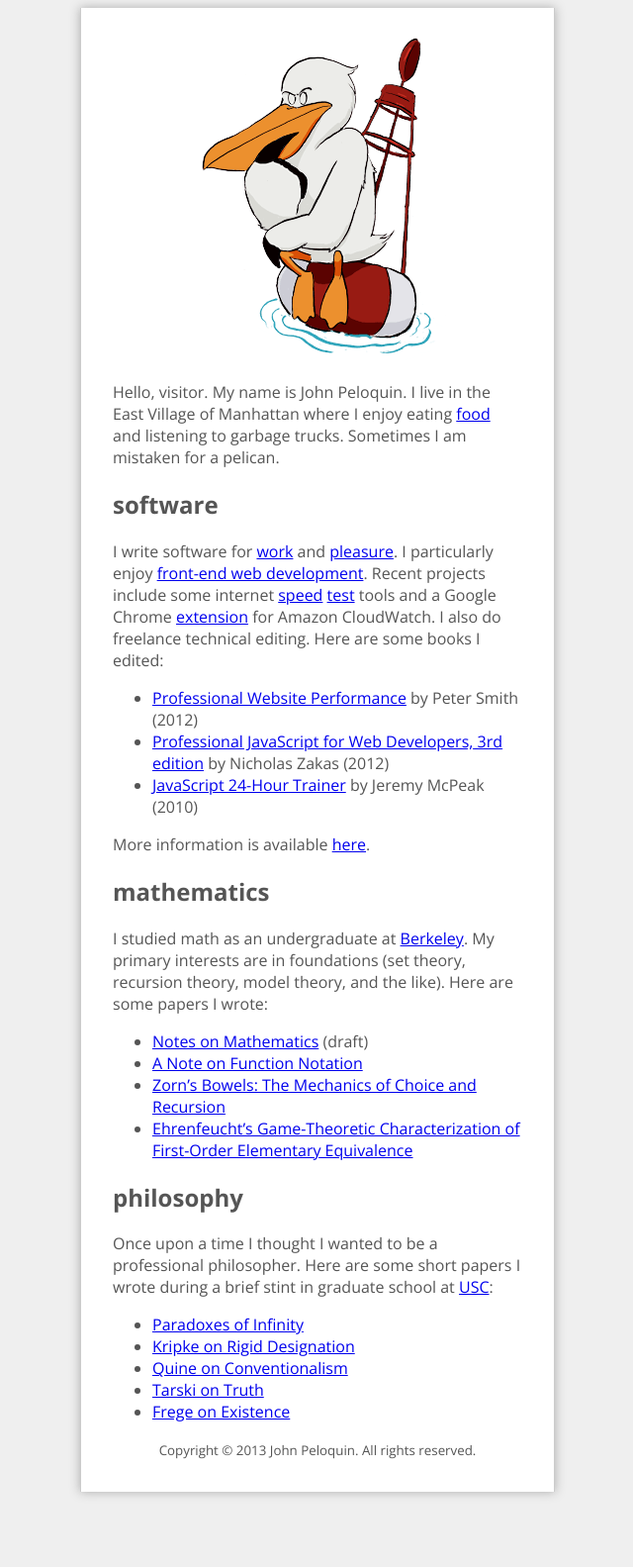
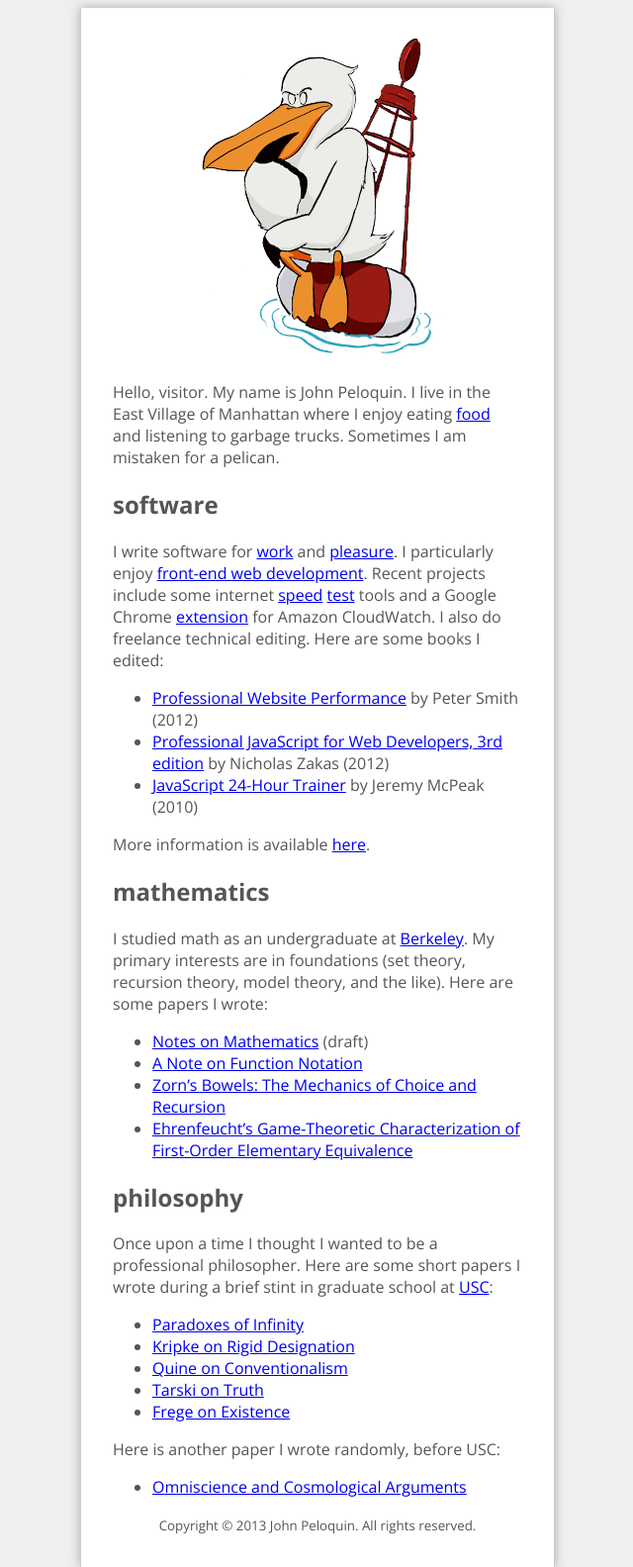
Before and after one commit to blargoner/blargoner.github.com, a Jekyll site: the page built from index.md, in a window 1280 px wide. Shown: the whole page at 99% size, without its empty margins (319-959 px from the left). Built offline with Jekyll 4.4.1, drawn with Linux system fonts in a browser that asks for light colours; a style sheet for code colours, icons or effects is not loaded.

Commit message:
omniscience

```diff
--- a/index.md
+++ b/index.md
@@ -34,6 +34,10 @@ Once upon a time I thought I wanted to be a professional philosopher. Here are s
 - [Tarski on Truth][phil.tarski]
 - [Frege on Existence][phil.frege]
 
+Here is another paper I wrote randomly, before USC:
+
+- [Omniscience and Cosmological Arguments][phil.omniscience]
+
 [spreemo]: http://spreemo.com/
 [github]: http://github.com/blargoner
 [linkedin]: http://linkedin.com/in/jpeloquin
@@ -61,3 +65,4 @@ Once upon a time I thought I wanted to be a professional philosopher. Here are s
 [phil.quine]: papers/phil/quine_conventionalism.pdf
 [phil.tarski]: papers/phil/tarski_truth.pdf
 [phil.frege]: papers/phil/frege_existence.pdf
+[phil.omniscience]: papers/phil/omniscience.pdf
```
Also changed, not shown: 1 other file.
